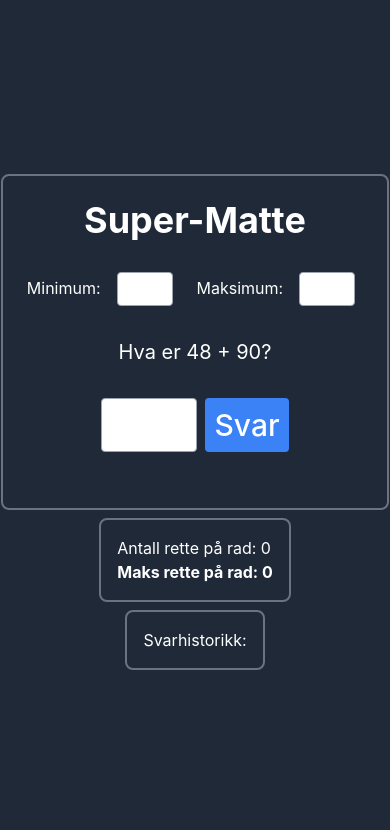
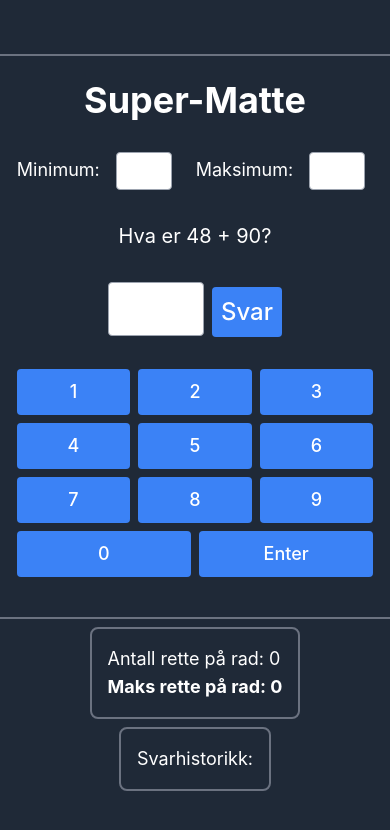
Before and after one commit to soteland/math-quiz-app, a React (Vite) app: page / in a window 390 px wide. Shown: the top 830 px of the page. Built offline with nearby package versions, Linux system fonts and the light colour scheme.

Commit message:
La til knapper for nettbrett og mobil

```diff
--- a/src/App.tsx
+++ b/src/App.tsx
@@ -47,11 +47,13 @@ function App() {
     setAnswer('');
   }
 
+  const numpad = [1, 2, 3, 4, 5, 6, 7, 8, 9]
+
   const [isExploding, setIsExploding] = React.useState(false);
 
   return (
 
-    <div className="bg-gray-800 text-white min-h-screen flex gap-2 flex-col items-center justify-center">
+    <div className="bg-gray-800 text-white min-h-screen flex gap-2 flex-col items-center justify-center text-lg">
       <div className='border-2 border-gray-500 p-6 rounded-lg'>
         <header className="text-center flex gap-4 flex-col">
           <h1 className="text-4xl font-bold mb-4">Super-Matte</h1>
@@ -87,16 +89,38 @@ function App() {
               required
               className="border border-gray-400 p-2 rounded mr-2 text-3xl w-24"
             />
-            <button type="submit" className="bg-blue-500 text-white p-2 text-3xl rounded">
+            <button type="submit" className="bg-blue-500 text-white p-2 text-2xl rounded">
               Svar
             </button>
             {isExploding && <ConfettiExplosion />}
           </form>
-          {/* <div>
-            <button type="submit" className="bg-blue-500 text-white p-2 rounded">
-              Svar
-            </button>
-          </div> */}
+          <div className='lg:hidden'>
+
+            <div className='grid grid-cols-3 gap-2'>
+              {numpad.map(number => {
+                return (
+                  <button
+                    type="button"
+                    className="bg-blue-500 text-white p-2 rounded"
+                    onClick={(e: any) => setAnswer(a => a + number)}
+                  >
+                    {number}
+                  </button>
+                )
+              })}
+            </div>
+            <div className='grid grid-cols-2 gap-2 mt-2'>
+              <button type="button" className="bg-blue-500 text-white p-2 rounded"
+                onClick={(e: any) => setAnswer(a => a + "0")}
+              >
+                0
+              </button>
+              <button type="submit" className="bg-blue-500 text-white p-2 rounded"
+                onClick={handleSubmit}>
+                Enter
+              </button>
+            </div>
+          </div>
           <p className="text-xl">{message}</p>
         </header>
       </div>
```
